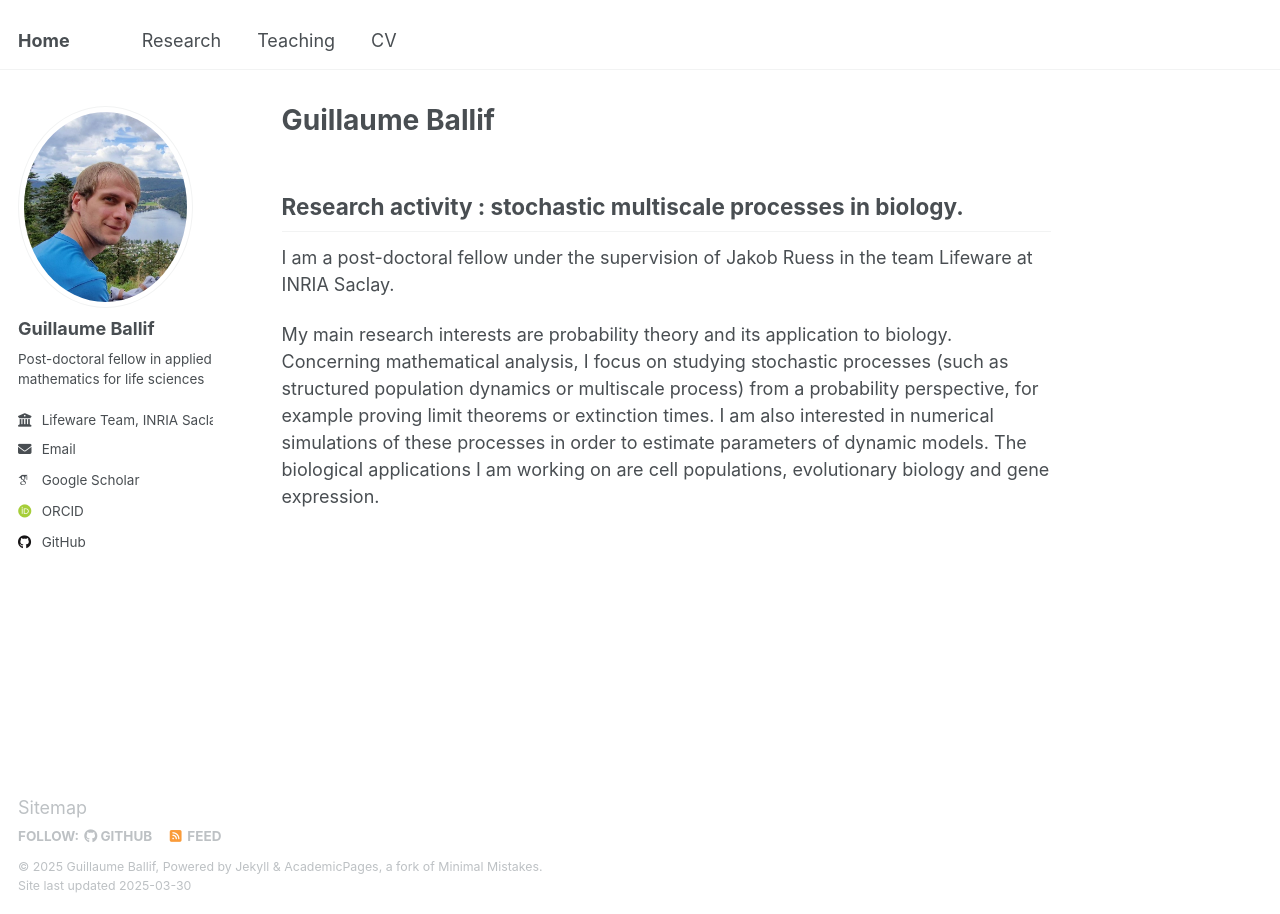
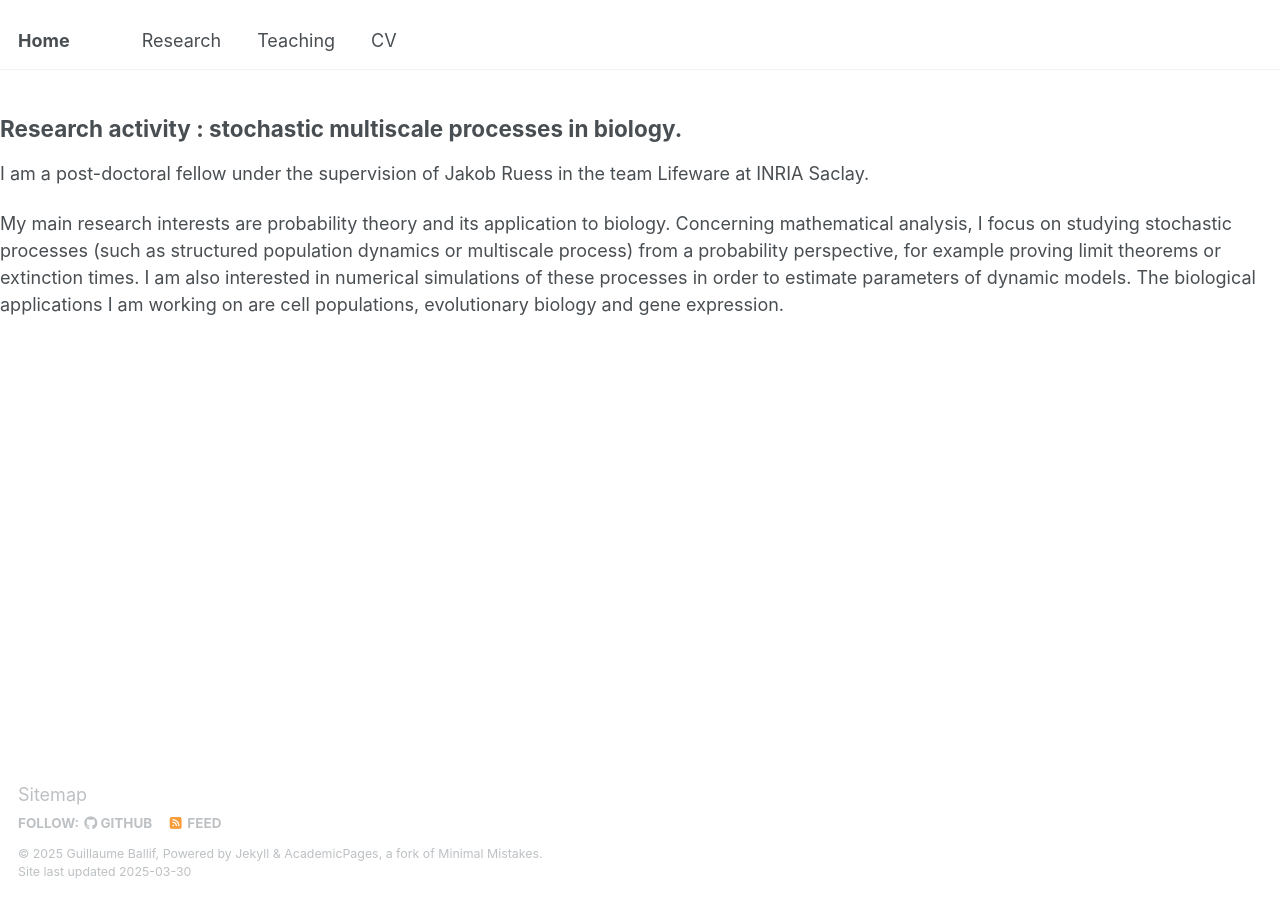
Before and after one commit to guillaumeballif/guillaumeballif.github.io, a Jekyll site: the page built from _pages/about.md, in a window 1280 px wide. Built offline with Jekyll 4.4.1, drawn with Linux system fonts in a browser that asks for light colours; some web fonts are replaced; our own code applies the rules of GitHub Pages for plain Markdown files; some of the changed lines change nothing that is shown.

Commit message:
Update _config.yml

```diff
--- a/_config.yml
+++ b/_config.yml
@@ -241,12 +241,12 @@ defaults:
       share: true
       related: true
   # _pages
-  - scope:
-      path: ""
-      type: pages
-    values:
-      layout: single
-      author_profile: true
+  # - scope:
+  #   path: ""
+  #    type: pages
+  #  values:
+  #    layout: single
+  #    author_profile: true
   # _teaching
   - scope:
       path: ""
```
